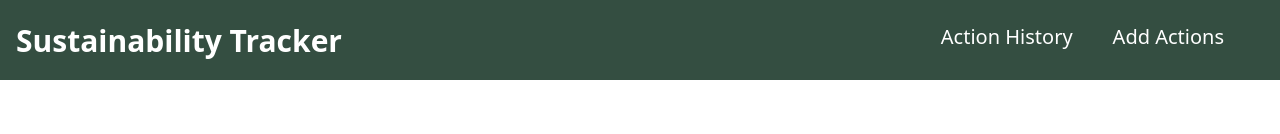
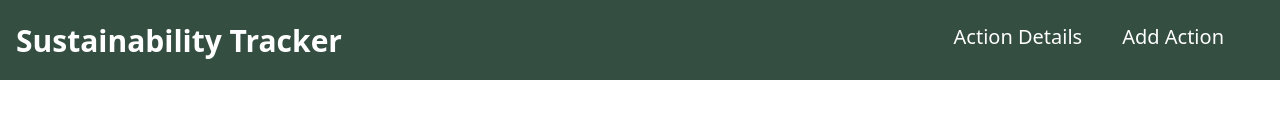
Before and after one commit to MinArchie/sustainability-tracker-project, an Angular app in the folder frontend/: page / in a window 1280 px wide. Shown: the top 134 px of the page. Built offline with nearby package versions, Linux system fonts and the light colour scheme.

Commit message:
minor changes to naming conventions

```diff
--- a/frontend/src/app/components/header/header.component.html
+++ b/frontend/src/app/components/header/header.component.html
@@ -2,8 +2,8 @@
     <nav>
         <span routerLink="/" class="header-title">{{title()}}</span>
         <ul>
-            <li routerLink="/actions">Action History</li> <!-- GET -->
-            <li routerLink="/add-actions">Add Actions</li> <!-- POST -->
+            <li routerLink="/actions">Action Details</li> <!-- GET -->
+            <li routerLink="/add-actions">Add Action</li> <!-- POST -->
         </ul>
     </nav>
 </header>
```
Also changed, not shown: 1 other file (tests, documents, lock files or other folders).
